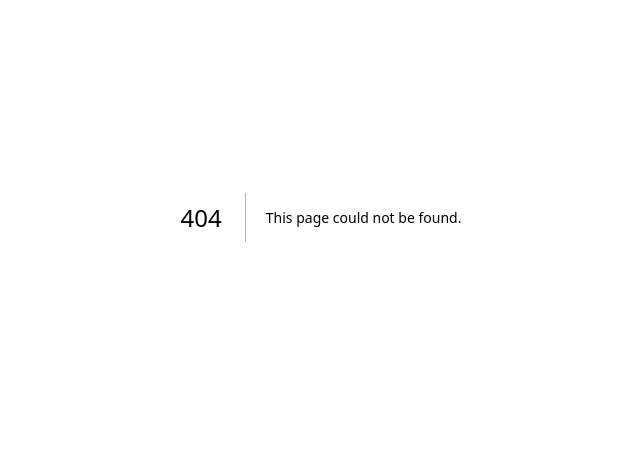
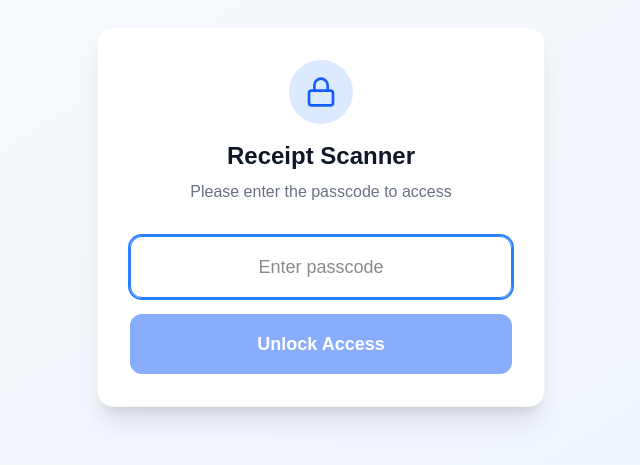
Before and after one commit to karmari116/receipt-scanner, a Next.js app: page /login in a window 1280 px wide. Before the commit this address had no page. Shown: the part 183-648 px from the top of the page, without its empty margins (319-959 px from the left). Built offline with nearby package versions, Linux system fonts and the light colour scheme.

Commit message:
feat: add password protection middleware and login page

```diff
--- /dev/null
+++ b/app/api/auth/login/route.ts
@@ -0,0 +1,29 @@
+import { NextRequest, NextResponse } from 'next/server';
+
+export async function POST(request: NextRequest) {
+    try {
+        const { password } = await request.json();
+
+        // Get the secret password from env or fallback
+        const SITE_PASSWORD = process.env.SITE_PASSWORD || 'receipts2025';
+
+        if (password === SITE_PASSWORD) {
+            const response = NextResponse.json({ success: true });
+
+            // Set a secure cookie that lasts 30 days
+            response.cookies.set('auth-token', 'authenticated', {
+                httpOnly: true,
+                secure: process.env.NODE_ENV === 'production',
+                sameSite: 'lax',
+                maxAge: 60 * 60 * 24 * 30, // 30 days
+                path: '/',
+            });
+
+            return response;
+        }
+
+        return NextResponse.json({ error: 'Invalid password' }, { status: 401 });
+    } catch (error) {
+        return NextResponse.json({ error: 'Internal server error' }, { status: 500 });
+    }
+}
--- /dev/null
+++ b/app/login/page.tsx
@@ -0,0 +1,82 @@
+'use client';
+
+import { useState } from 'react';
+import { useRouter } from 'next/navigation';
+import { Lock, Loader2 } from 'lucide-react';
+
+export default function LoginPage() {
+    const [password, setPassword] = useState('');
+    const [isLoading, setIsLoading] = useState(false);
+    const [error, setError] = useState('');
+    const router = useRouter();
+
+    const handleSubmit = async (e: React.FormEvent) => {
+        e.preventDefault();
+        setIsLoading(true);
+        setError('');
+
+        try {
+            const res = await fetch('/api/auth/login', {
+                method: 'POST',
+                headers: { 'Content-Type': 'application/json' },
+                body: JSON.stringify({ password }),
+            });
+
+            if (res.ok) {
+                router.push('/');
+                router.refresh();
+            } else {
+                setError('Incorrect password');
+            }
+        } catch (err) {
+            setError('Something went wrong');
+        } finally {
+            setIsLoading(false);
+        }
+    };
+
+    return (
+        <div className="min-h-screen bg-gradient-to-br from-slate-50 to-blue-50 flex items-center justify-center p-4">
+            <div className="bg-white p-8 rounded-2xl shadow-xl w-full max-w-md border border-gray-100">
+                <div className="text-center mb-8">
+                    <div className="bg-blue-100 w-16 h-16 rounded-full flex items-center justify-center mx-auto mb-4">
+                        <Lock className="h-8 w-8 text-blue-600" />
+                    </div>
+                    <h1 className="text-2xl font-bold text-gray-900">Receipt Scanner</h1>
+                    <p className="text-gray-500 mt-2">Please enter the passcode to access</p>
+                </div>
+
+                <form onSubmit={handleSubmit} className="space-y-4">
+                    <div>
+                        <input
+                            type="password"
+                            value={password}
+                            onChange={(e) => setPassword(e.target.value)}
+                            placeholder="Enter passcode"
+                            className="w-full p-4 border rounded-xl focus:ring-2 focus:ring-blue-500 focus:border-blue-500 outline-none transition-all text-center text-lg tracking-widest placeholder:tracking-normal"
+                            autoFocus
+                        />
+                    </div>
+
+                    {error && (
+                        <p className="text-red-500 text-sm text-center font-medium bg-red-50 py-2 rounded-lg">
+                            {error}
+                        </p>
+                    )}
+
+                    <button
+                        type="submit"
+                        disabled={isLoading || !password}
+                        className="w-full bg-blue-600 hover:bg-blue-700 text-white py-4 rounded-xl font-bold text-lg transition-colors flex items-center justify-center gap-2 disabled:opacity-50 disabled:cursor-not-allowed"
+                    >
+                        {isLoading ? (
+                            <Loader2 className="h-5 w-5 animate-spin" />
+                        ) : (
+                            'Unlock Access'
+                        )}
+                    </button>
+                </form>
+            </div>
+        </div>
+    );
+}
--- /dev/null
+++ b/middleware.ts
@@ -0,0 +1,32 @@
+import { NextResponse } from 'next/server';
+import type { NextRequest } from 'next/server';
+
+export function middleware(request: NextRequest) {
+    const authToken = request.cookies.get('auth-token');
+    const isLoginPage = request.nextUrl.pathname === '/login';
+
+    // 1. If user is authenticated and tries to visit Login page, send them to Dashboard
+    if (authToken && isLoginPage) {
+        return NextResponse.redirect(new URL('/', request.url));
+    }
+
+    // 2. If user is NOT authenticated and tries to visit a protected page, send them to Login
+    if (!authToken && !isLoginPage) {
+        return NextResponse.redirect(new URL('/login', request.url));
+    }
+
+    return NextResponse.next();
+}
+
+export const config = {
+    matcher: [
+        /*
+         * Match all request paths except for the ones starting with:
+         * - api/auth (login route must be publicly accessible)
+         * - _next/static (static files)
+         * - _next/image (image optimization files)
+         * - favicon.ico (favicon file)
+         */
+        '/((?!api/auth|_next/static|_next/image|favicon.ico).*)',
+    ],
+};
```
